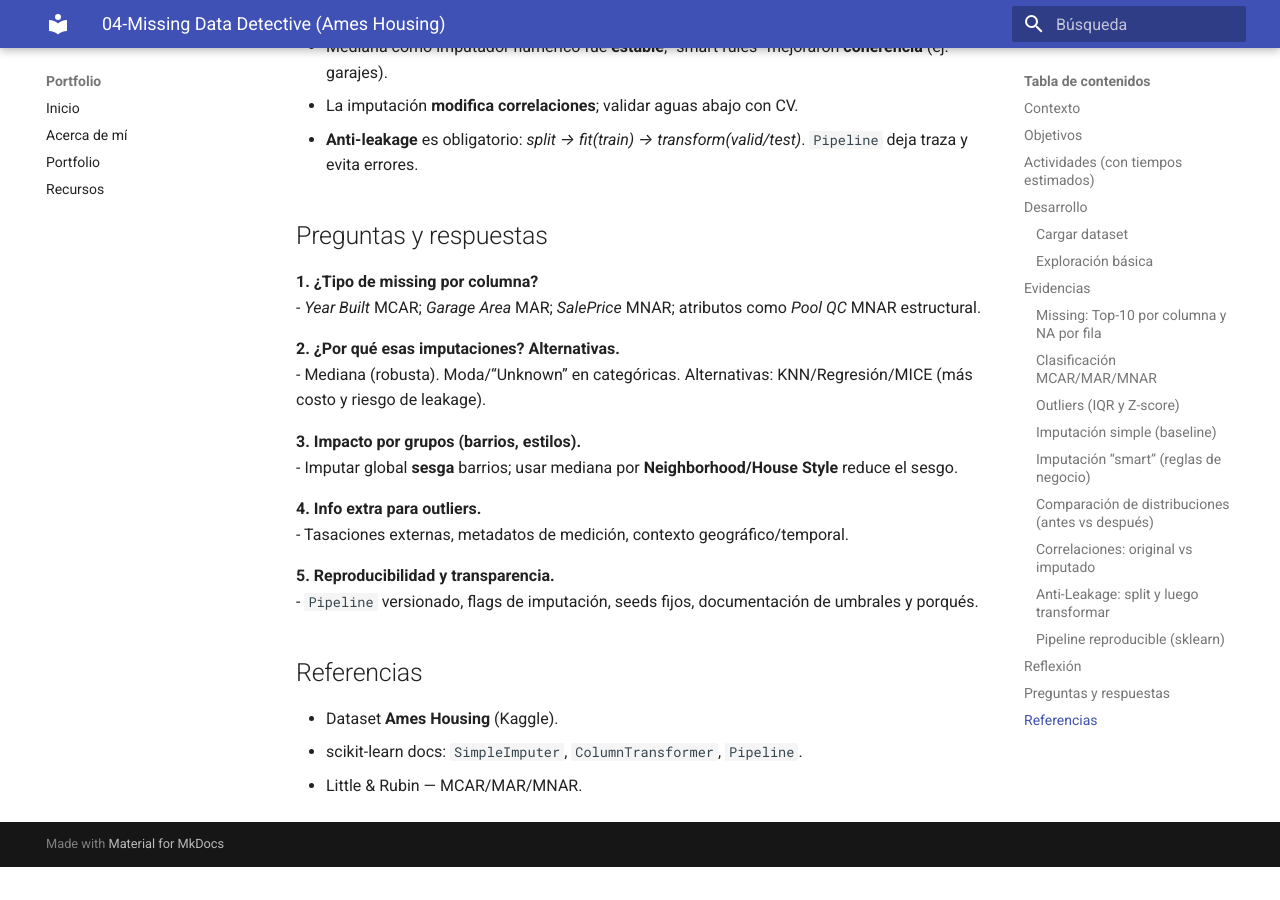
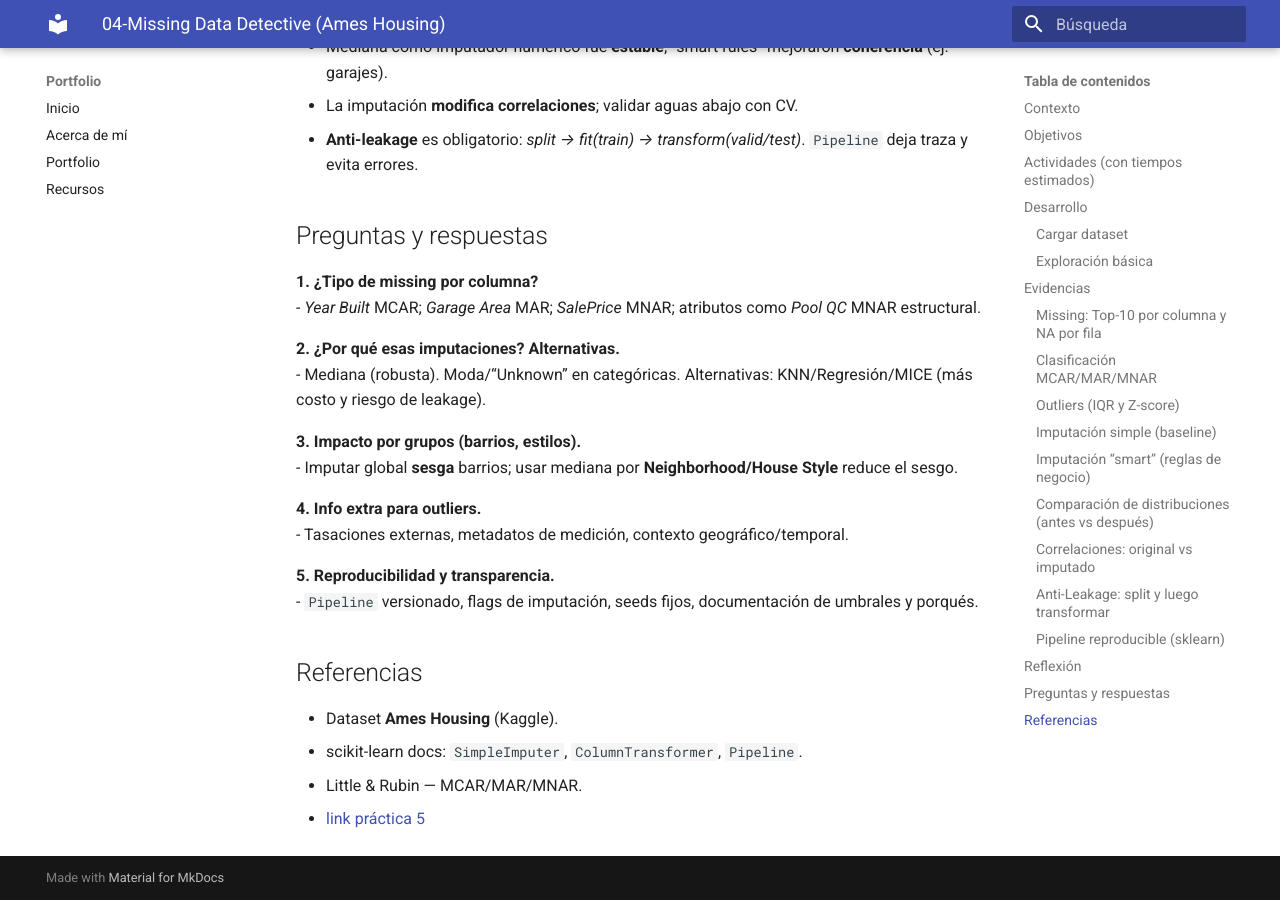
Before and after one commit to naguer019/IA-portfolio, an MkDocs documentation site: the page built from docs/portfolio/04-Missing-Data-Detective.md, in a window 1280 px wide and 900 px high, scrolled down 6182 px. Built offline with MkDocs 1.6.1 and Material for MkDocs 9.7.7, drawn with Linux system fonts in a browser that asks for light colours; before the commit the page ends 7049 px from its top, so only the background shows below that.

Commit message:
Update 04-Missing-Data-Detective.md

```diff
--- a/docs/portfolio/04-Missing-Data-Detective.md
+++ b/docs/portfolio/04-Missing-Data-Detective.md
@@ -157,3 +157,4 @@ La mayoría de filas acumula **5–7** NAs.
 - Dataset **Ames Housing** (Kaggle).
 - scikit-learn docs: `SimpleImputer`, `ColumnTransformer`, `Pipeline`.
 - Little & Rubin — MCAR/MAR/MNAR.
+- [link práctica 5](https://juanfkurucz.com/ucu-id/ut2/05-missing-data-detective/)
```
